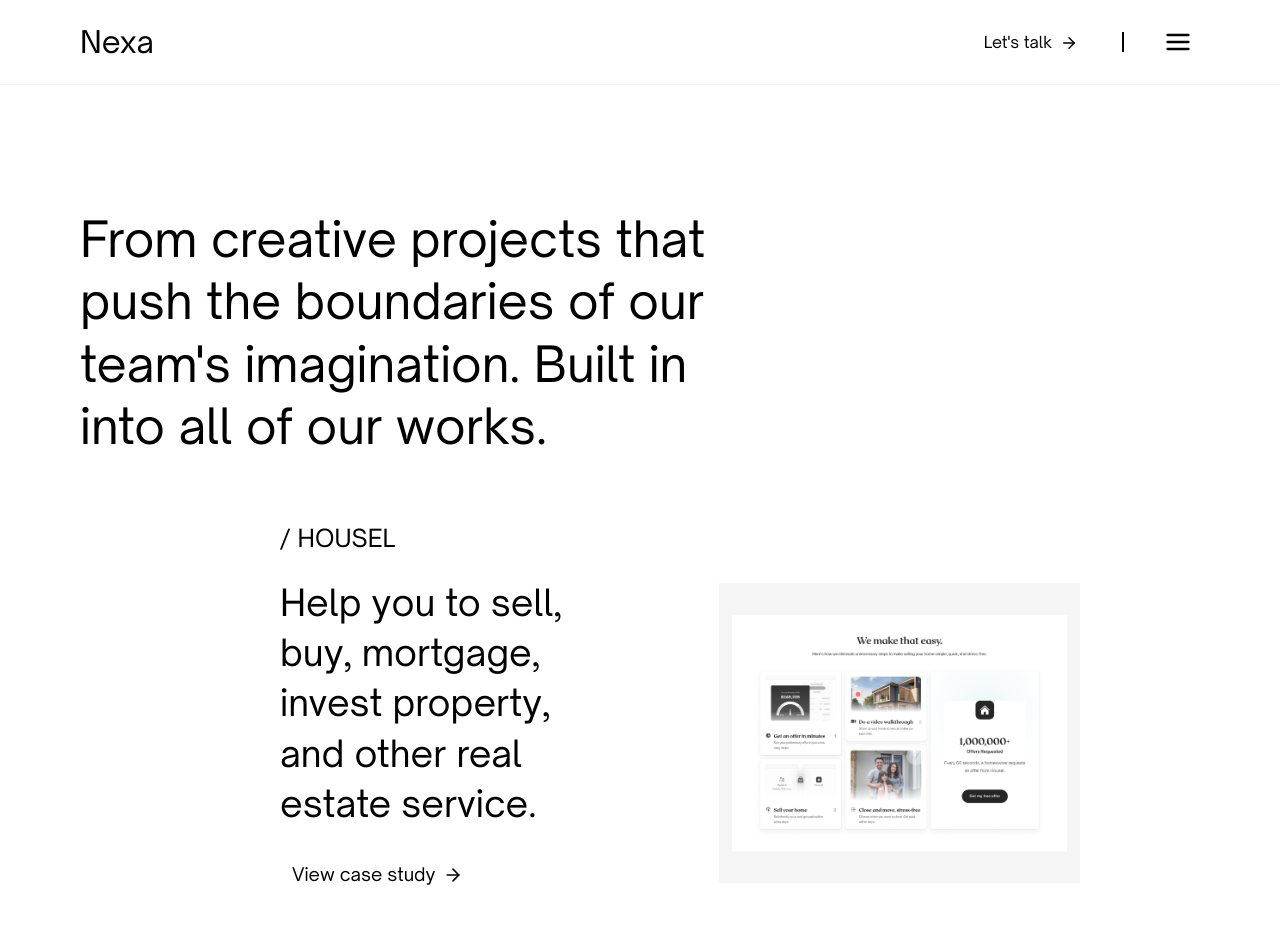
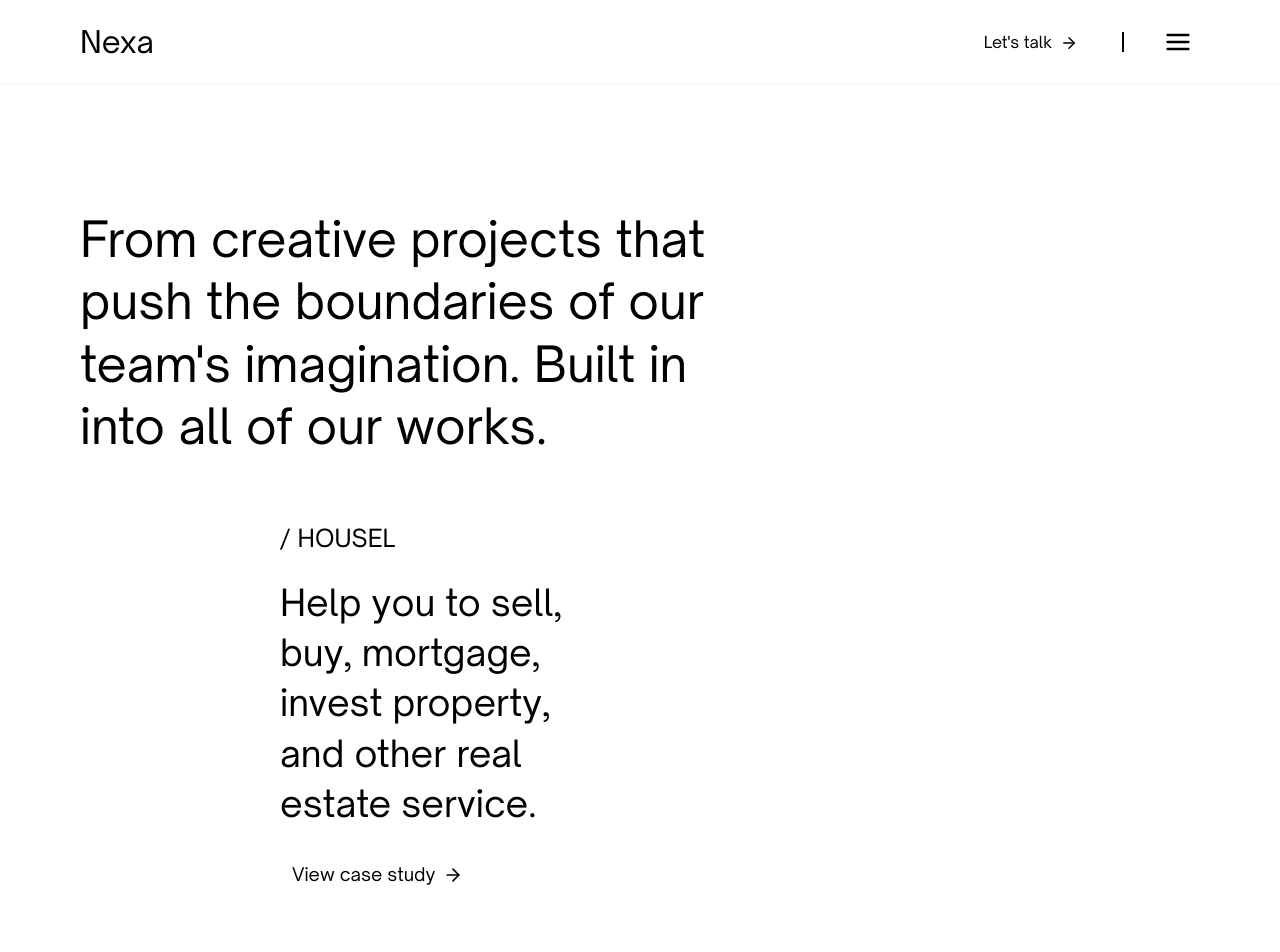
Before and after one commit to JihadZaidan/nexa-complete-verse, a Next.js app: page /works in a window 1280 px wide. Shown: the top 952 px of the page. Built offline with nearby package versions, Linux system fonts and the light colour scheme.

Commit message:
Update upperSection.tsx

```diff
--- a/src/components/works/upperSection.tsx
+++ b/src/components/works/upperSection.tsx
@@ -56,7 +56,7 @@ export default function UpperWorks() {
               <Image
                 src={work1}
                 alt="worker first photos"
-                className="w-full h-auto object-cover"
+                className="w-full h-auto object-cover absolute top-[100px]"
                 priority
               />
             </div>
```
